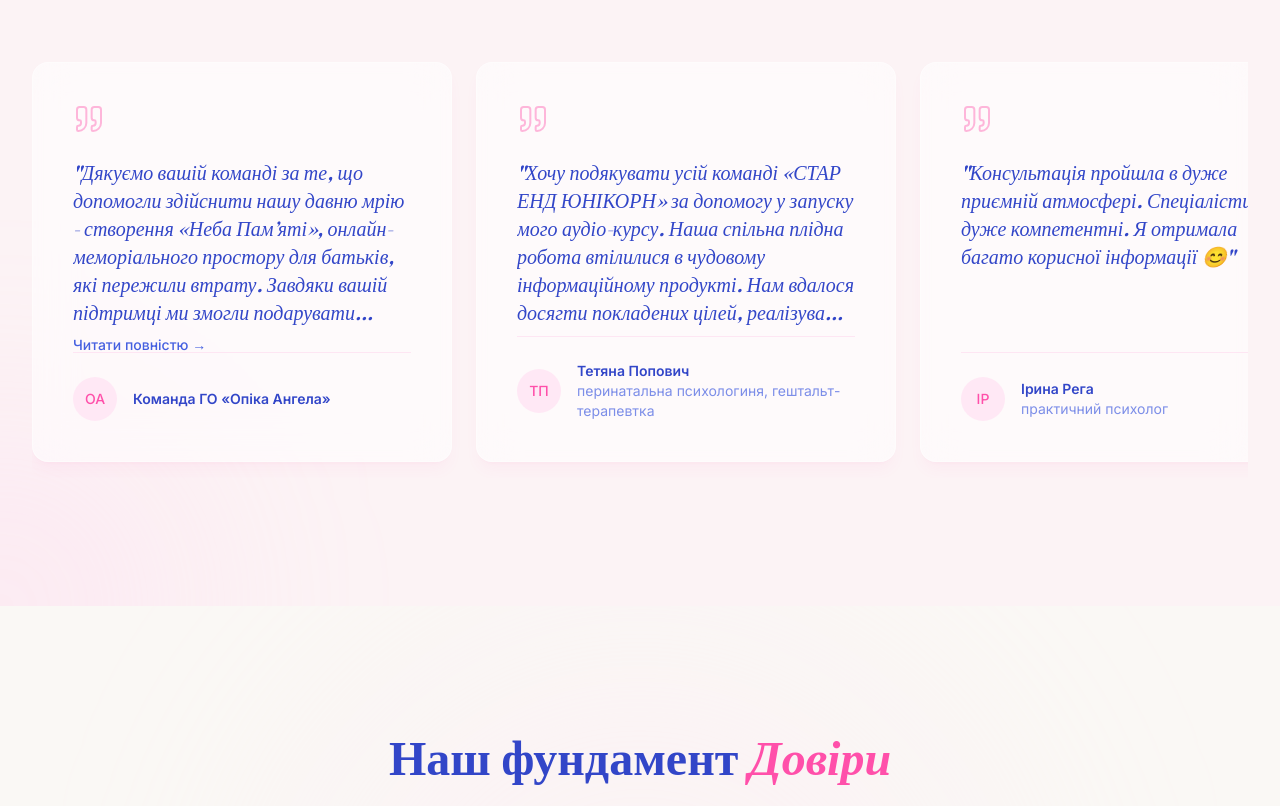
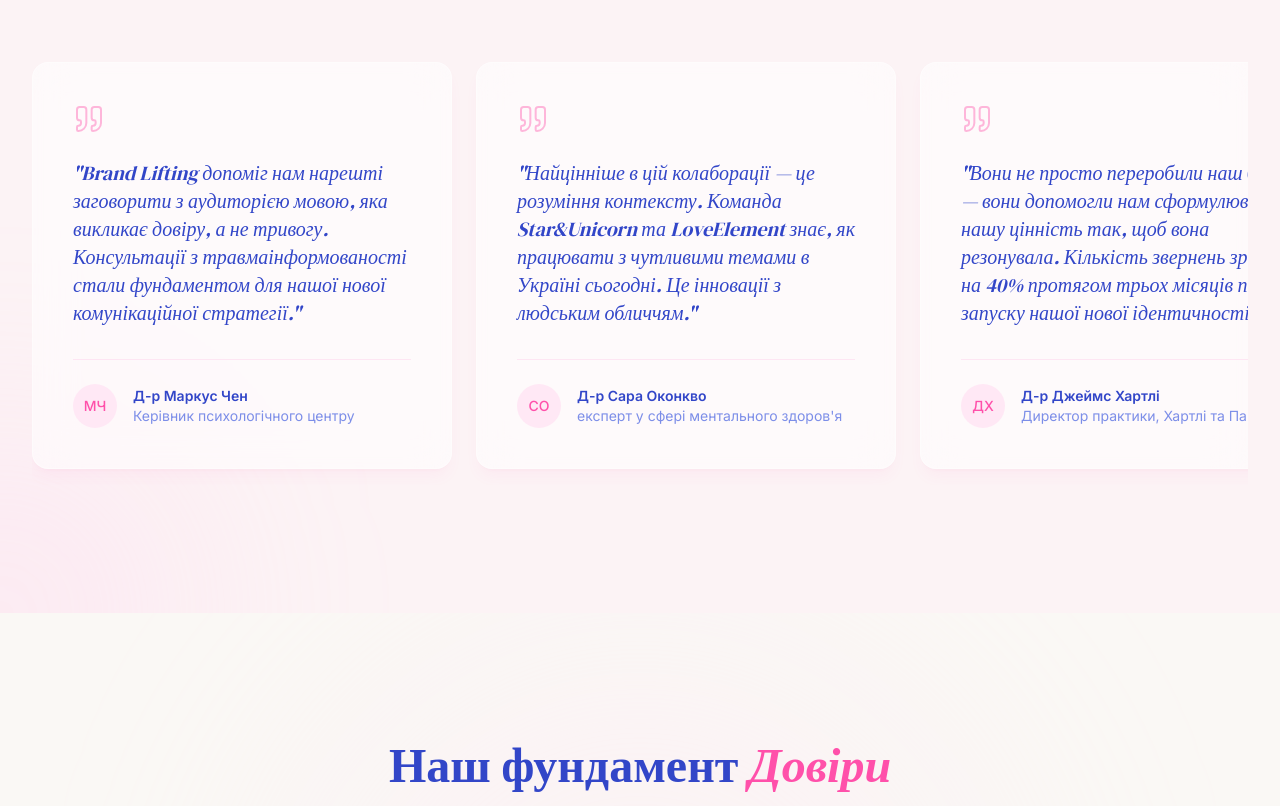
Before and after one commit to NostresMA/M-H-Collab, a React (Vite) app: page / in a window 1280 px wide. Shown: the part 4760-5566 px from the top of the page. Built offline with nearby package versions, Linux system fonts and the light colour scheme.

Commit message:
[Magic Patterns] Updated from 'Replace Image with Logo'

```diff
--- a/src/components/ua/TestimonialsSectionUA.tsx
+++ b/src/components/ua/TestimonialsSectionUA.tsx
@@ -1,34 +1,27 @@
 import React, { useEffect, useState, useRef } from 'react';
-import { motion, AnimatePresence } from 'framer-motion';
-import { Quote, ChevronLeft, ChevronRight, X } from 'lucide-react';
+import { motion } from 'framer-motion';
+import { Quote, ChevronLeft, ChevronRight } from 'lucide-react';
 const testimonials = [
 {
   quote:
-      'Дякуємо вашій команді за те, що допомогли здійснити нашу давню мрію - створення «Неба Пам’яті», онлайн-меморіального простору для батьків, які пережили втрату. Завдяки вашій підтримці ми змогли подарувати родинам місце пам’яті та турботи, де можна зберегти спогади про своїх діток.',
-    name: 'Команда ГО «Опіка Ангела»',
-    role: '',
-    initials: 'ОА'
+  'Brand Lifting допоміг нам нарешті заговорити з аудиторією мовою, яка викликає довіру, а не тривогу. Консультації з травмаінформованості стали фундаментом для нашої нової комунікаційної стратегії.',
+  name: 'Д-р Маркус Чен',
+  role: 'Керівник психологічного центру',
+  initials: 'МЧ'
 },
 {
   quote:
-      'Хочу подякувати усій команді «СТАР ЕНД ЮНІКОРН» за допомогу у запуску мого аудіо-курсу. Наша спільна плідна робота втілилися в чудовому інформаційному продукті. Нам вдалося досягти покладених цілей, реалізувати задумане і створити дуже чуйний інфопродукт для думаючого споживача. Дякую усім, хто постійно був на звʼязку зі мною, допомагав розібратися в тонкощах автоматизації моєї програми та просування курсу. Ваші поради та рекомендації покращили кінцевий результат. Ми створили глибокий аудіо-курс з чуттєвим телеграм каналом, що дає відчуття присутності автора на всіх етапах проходження курсу. Це саме те чого я хотіла. Дякую вам за сервісність, тактовність та культуру спілкування, системність та образність в роботі. Бажаю вдячних клієнтів та цікавих нових проєктів.',
-    name: 'Тетяна Попович',
-    role: 'перинатальна психологиня, гештальт-терапевтка',
-    initials: 'ТП'
+  'Найцінніше в цій колаборації — це розуміння контексту. Команда Star&Unicorn та LoveElement знає, як працювати з чутливими темами в Україні сьогодні. Це інновації з людським обличчям.',
+  name: 'Д-р Сара Оконкво',
+  role: "експерт у сфері ментального здоров'я",
+  initials: 'СО'
 },
 {
   quote:
-      'Консультація пройшла в дуже приємній атмосфері. Спеціалісти дуже компетентні. Я отримала багато корисної інформації 😊',
-    name: 'Ірина Рега',
-    role: 'практичний психолог',
-    initials: 'ІР'
-  },
-  {
-    quote:
-      'Дякуємо вам за допомогу в оновленні нашої онлайн-програми «Бути Батьками Ангела». Завдяки вашим зусиллям ми додали нові можливості та покращили користувацький досвід, зробивши програму більш доступною та зручною для батьків, які потребують підтримки.',
-    name: 'Команда ГО «Опіка Ангела»',
-    role: '',
-    initials: 'ОА'
+  'Вони не просто переробили наш бренд — вони допомогли нам сформулювати нашу цінність так, щоб вона резонувала. Кількість звернень зросла на 40% протягом трьох місяців після запуску нашої нової ідентичності.',
+  name: 'Д-р Джеймс Хартлі',
+  role: 'Директор практики, Хартлі та Партнери',
+  initials: 'ДХ'
 }];
 
 export function TestimonialsSectionUA() {
@@ -36,7 +29,6 @@ export function TestimonialsSectionUA() {
   const [activeIndex, setActiveIndex] = useState(0);
   const [canScrollLeft, setCanScrollLeft] = useState(false);
   const [canScrollRight, setCanScrollRight] = useState(true);
-  const [selectedTestimonial, setSelectedTestimonial] = useState<typeof testimonials[0] | null>(null);
   const updateScrollState = () => {
     const el = scrollRef.current;
     if (!el) return;
@@ -67,17 +59,6 @@ export function TestimonialsSectionUA() {
       behavior: 'smooth'
     });
   };
-
-  const closeModal = () => setSelectedTestimonial(null);
-
-  // Close modal on escape key
-  useEffect(() => {
-    const handleEsc = (e: KeyboardEvent) => {
-      if (e.key === 'Escape') closeModal();
-    };
-    window.addEventListener('keydown', handleEsc);
-    return () => window.removeEventListener('keydown', handleEsc);
-  }, []);
   return (
     <section className="py-24 md:py-32 bg-sage-100/30 relative overflow-hidden">
       {/* Subtle decorative element */}
@@ -187,21 +168,17 @@ export function TestimonialsSectionUA() {
               duration: 0.5,
               delay: index * 0.1
             }}
-              onClick={() => setSelectedTestimonial(testimonial)}
-              className="min-w-[320px] md:min-w-[420px] max-w-[420px] h-[400px] flex-shrink-0 snap-start glass p-8 md:p-10 rounded-glass flex flex-col justify-between cursor-pointer group hover:border-sage-400/50 transition-colors">
+            className="min-w-[320px] md:min-w-[420px] max-w-[420px] flex-shrink-0 snap-start glass p-8 md:p-10 rounded-glass flex flex-col justify-between">
 
-              <div className="overflow-hidden">
+              <div>
                 <Quote
                 size={32}
-                  className="text-sage-400/40 mb-6 group-hover:text-sage-400/60 transition-colors"
+                className="text-sage-400/40 mb-6"
                 strokeWidth={1.5} />
 
-                <p className="font-serif text-navy-500 text-lg md:text-xl leading-relaxed italic line-clamp-6">
+                <p className="font-serif text-navy-500 text-lg md:text-xl leading-relaxed italic mb-8">
                   "{testimonial.quote}"
                 </p>
-                {testimonial.quote.length > 180 && (
-                  <span className="text-sage-500 text-sm font-medium mt-2 inline-block">Читати повністю →</span>
-                )}
               </div>
 
               <div className="flex items-center gap-4 pt-6 border-t border-sage-200/40">
@@ -229,53 +206,6 @@ export function TestimonialsSectionUA() {
           )}
         </div>
       </div>
+    </section>);
 
-      {/* Testimonial Modal */}
-      <AnimatePresence>
-        {selectedTestimonial && (
-          <div className="fixed inset-0 z-[100] flex items-center justify-center p-4">
-            <motion.div
-              initial={{ opacity: 0 }}
-              animate={{ opacity: 1 }}
-              exit={{ opacity: 0 }}
-              onClick={closeModal}
-              className="absolute inset-0 bg-navy-900/40 backdrop-blur-sm"
-            />
-            <motion.div
-              initial={{ opacity: 0, scale: 0.95, y: 20 }}
-              animate={{ opacity: 1, scale: 1, y: 0 }}
-              exit={{ opacity: 0, scale: 0.95, y: 20 }}
-              className="relative w-full max-w-2xl bg-white rounded-3xl p-8 md:p-12 shadow-2xl overflow-y-auto max-h-[90vh]"
-            >
-              <button
-                onClick={closeModal}
-                className="absolute top-6 right-6 p-2 rounded-full hover:bg-sage-50 text-navy-400 hover:text-navy-500 transition-colors"
-              >
-                <X size={24} />
-              </button>
-
-              <Quote size={48} className="text-sage-400/30 mb-8" strokeWidth={1.5} />
-
-              <div className="space-y-6">
-                <p className="font-serif text-navy-500 text-xl md:text-2xl leading-relaxed italic">
-                  "{selectedTestimonial.quote}"
-                </p>
-
-                <div className="flex items-center gap-4 pt-8 border-t border-sage-100">
-                  <div className="w-14 h-14 rounded-full bg-sage-50 flex items-center justify-center text-sage-400 font-semibold text-lg">
-                    {selectedTestimonial.initials}
-                  </div>
-                  <div>
-                    <p className="font-bold text-navy-500 text-lg">
-                      {selectedTestimonial.name}
-                    </p>
-                    <p className="text-navy-400/80">{selectedTestimonial.role}</p>
-                  </div>
-                </div>
-              </div>
-            </motion.div>
-          </div>
-        )}
-      </AnimatePresence>
-    </section>);
 }
```
Also changed, not shown: src/components/TestimonialsSection.tsx (+7 -70 lines). Lines whose indentation alone changed are shown as unchanged.
